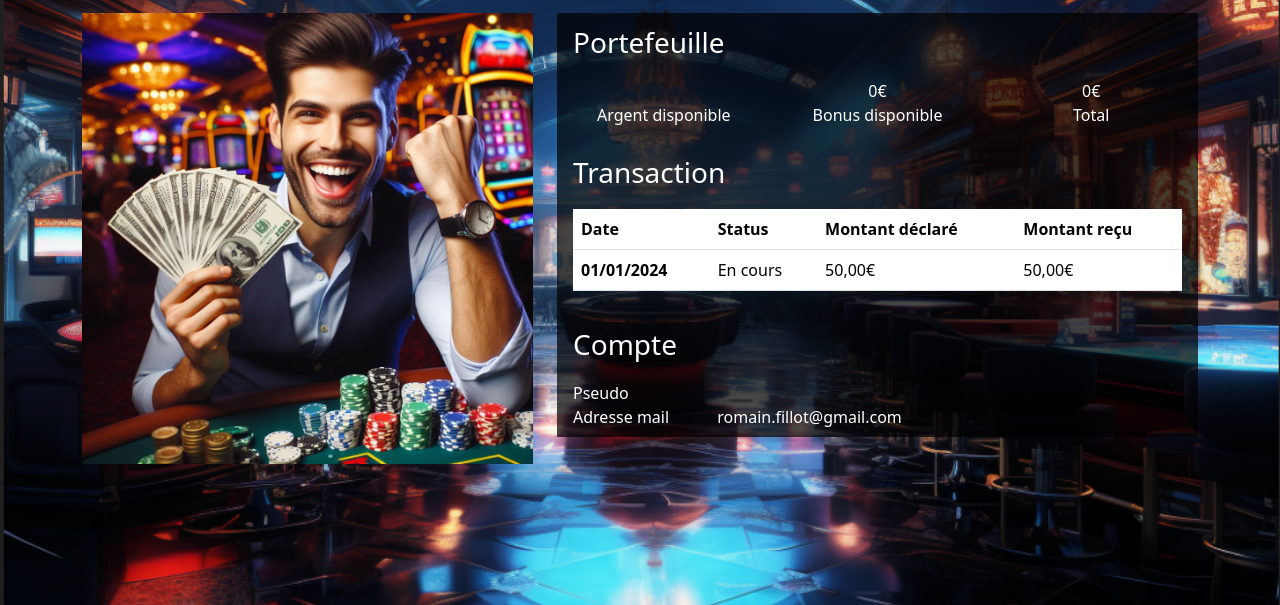
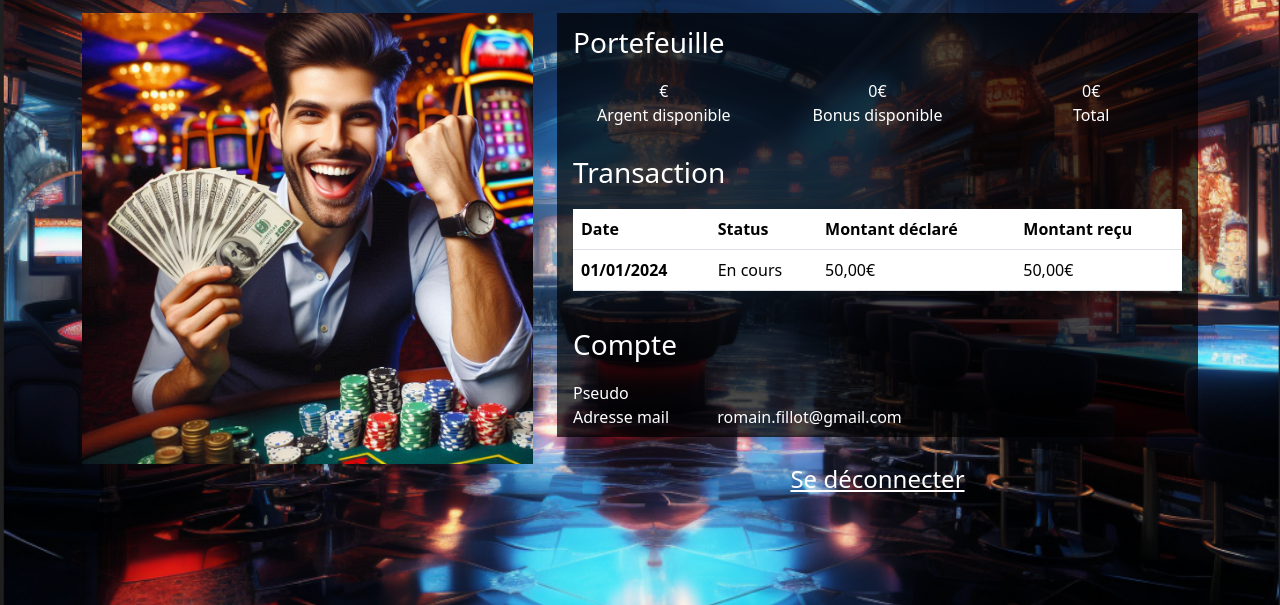
Before and after one commit to MaxWinDev/MaxWin, a Symfony app: template templates/profil/index.html.twig in a window 1280 px wide. Shown: the part 195-800 px from the top of the page. Run offline with Twig, Linux system fonts and the light colour scheme; the template is opened without the code that fills it, so the values that code supplies are empty; some libraries are stand-ins or nearby versions.

Commit message:
some update

```diff
--- a/templates/profil/index.html.twig
+++ b/templates/profil/index.html.twig
@@ -37,7 +37,7 @@
 									</div>
 								</div>
 								<div class="col-4 text-center border-1">
-									{{ user.currency }}
+									{{ user.currency }}€
 									<br>
 									Argent disponible
 								</div>
@@ -93,10 +93,15 @@
                                 </div>
 							</div>
 						</div>
+                        <div class="text-center mt-4 fs-4">
+                            <a class="text-white" href="/">Se déconnecter</a>
+                        </div>
 					</div>
 				</div>
 			</div>
 		</section>
 
+
+
 	</div>
 {% endblock %}
```
